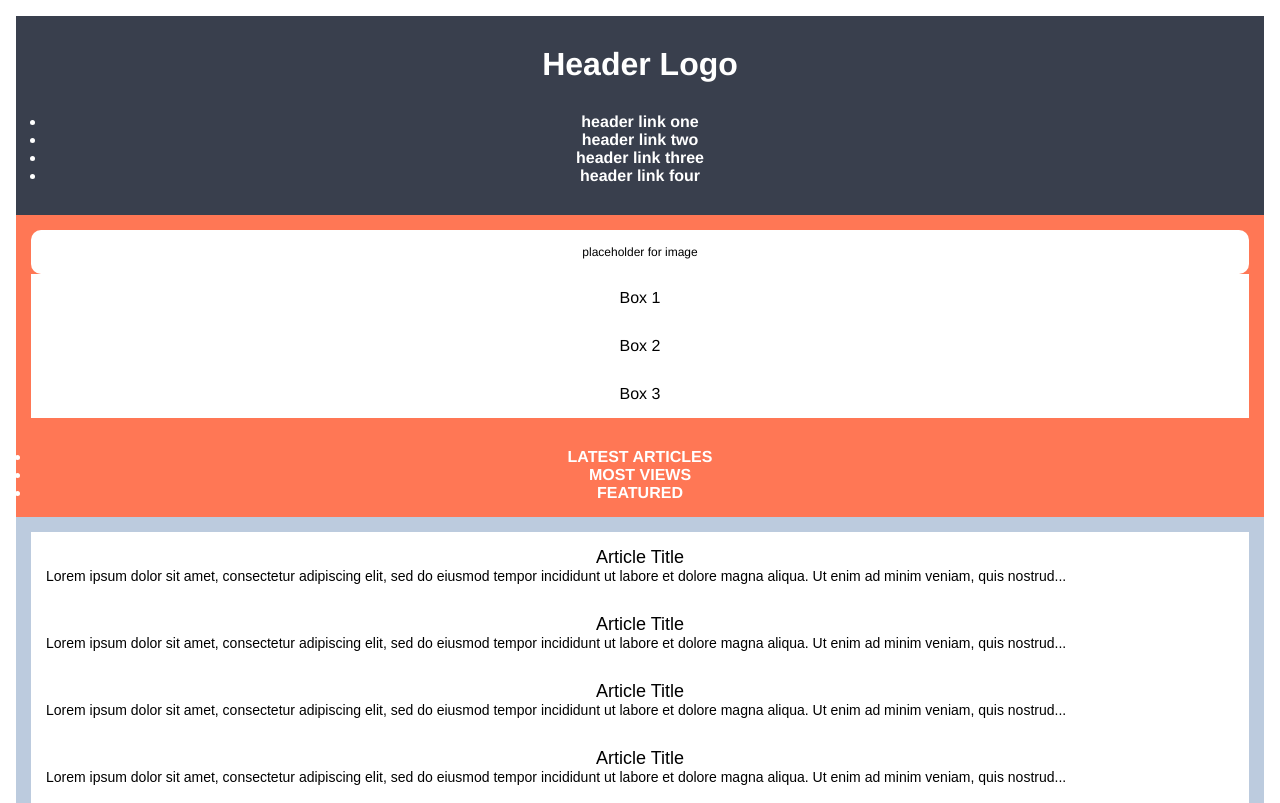
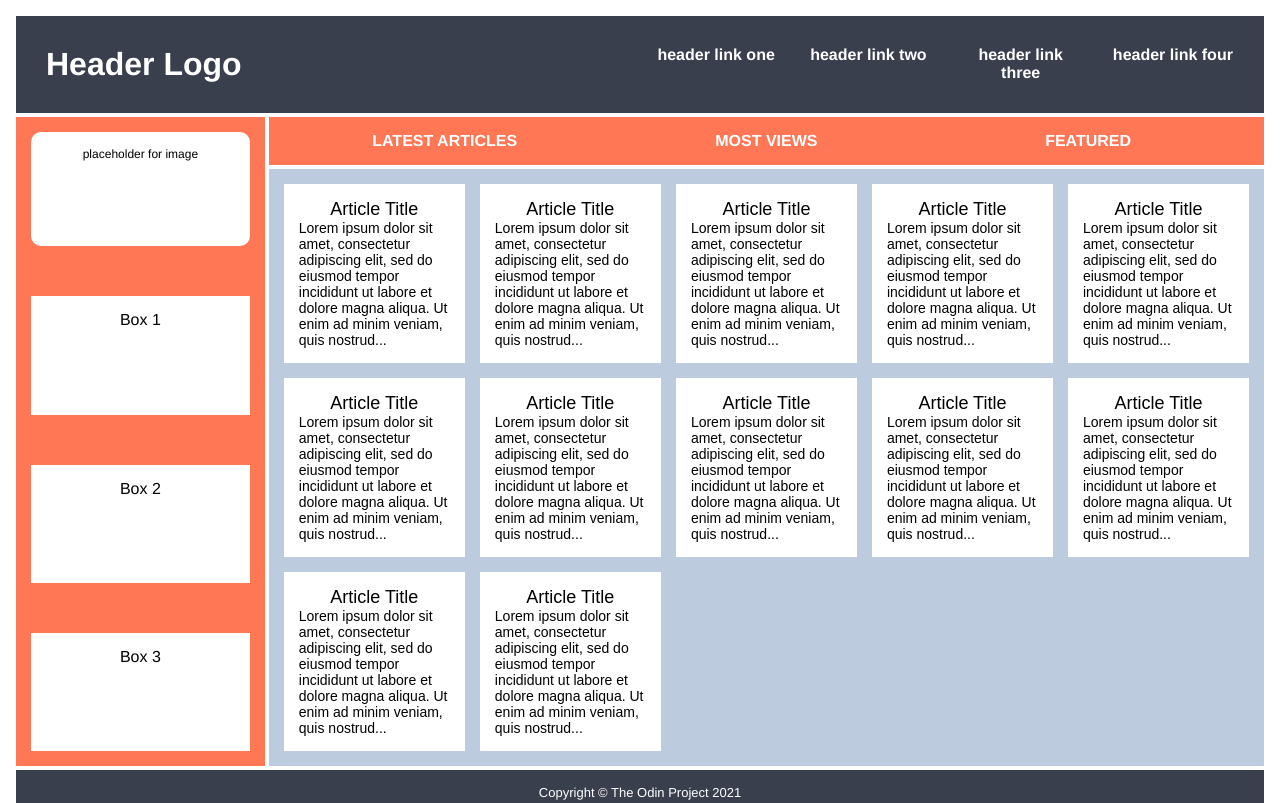
Before and after one commit to Echophase44/Small_Projects, a plain HTML site: page Grid_practice/grid3/index.html in a window 1280 px wide. Shown: the top 803 px of the page. Drawn offline with Linux system fonts and the light colour scheme.

Commit message:
Completed layout using grid

```diff
--- a/Grid_practice/grid3/index.html
+++ b/Grid_practice/grid3/index.html
@@ -94,7 +94,7 @@
       </div>
 
       <div class="footer">
-        <p>Copyright © The Odin Project 2021
+        <p>Copyright © The Odin Project 2021</p>
       </div>
 
     </div>
--- a/Grid_practice/grid3/style.css
+++ b/Grid_practice/grid3/style.css
@@ -1,13 +1,6 @@
 body, html {
   height: 100%;
   margin: 0;
-}
-
-.container {
-  text-align: center;
-  height: 100%;
-  padding: 16px;
-  box-sizing: border-box;
 }
 
 * {
@@ -17,6 +10,14 @@ body, html {
 
 .container {
   text-align: center;
+  height: 100%;
+  padding: 16px;
+  box-sizing: border-box;
+  text-align: center;
+  display: grid;
+  grid-template-columns: 1fr 4fr;
+  grid-template-rows: 1fr 1fr 8fr 1fr;
+  gap: 4px;
 }
 
 .container div {
@@ -29,15 +30,37 @@ body, html {
 
 .header {
   background-color: #393f4d;
+  grid-row: 1 / 1;
+  grid-column: 1 / 3 ;
+  display: grid;
+  grid-template-columns: 1fr 1fr;
+
 }
 
 .menu ul,
 .menu li {
   font-size: 16px;
+  list-style: none;
+  text-align: center;
+}
+
+.menu ul{
+  display: grid;
+  grid-template-columns: repeat(4, 1fr);
+  gap: 30px;
+}
+
+.logo{
+  text-align: left;
 }
 
 .sidebar {
   background-color: #FF7755;
+  grid-row: 2 / 4;
+  grid-column: 1 / 2 ;
+  display: grid;
+  grid-template-columns: 1fr;
+  gap: 50px;
 }
 
 .sidebar .photo {
@@ -58,15 +81,26 @@ body, html {
 
 .nav {
   background-color: #FF7755;
+  grid-column: 2 / 3;
+  grid-row: 2 / 3;
 }
 
 .nav ul li {
   font-size: 16px;
   text-transform: uppercase;
+  list-style: none;
+}
+
+.nav ul{
+  display: grid;
+  grid-template-columns: repeat(3, 1fr);
 }
 
 .article {
   background-color: #bccbde;
+  display: grid;
+  grid-template-columns: repeat(auto-fit, minmax(150px, 1fr));
+  gap: 15px;
 }
 
 .article p {
@@ -95,9 +129,11 @@ body, html {
 
 .footer {
   background-color: #393f4d;
+  grid-column: 1 / 3;
 }
 
 .footer p {
   font-size: 13px;
   font-weight: normal;
+  text-align: center;
 }
```
